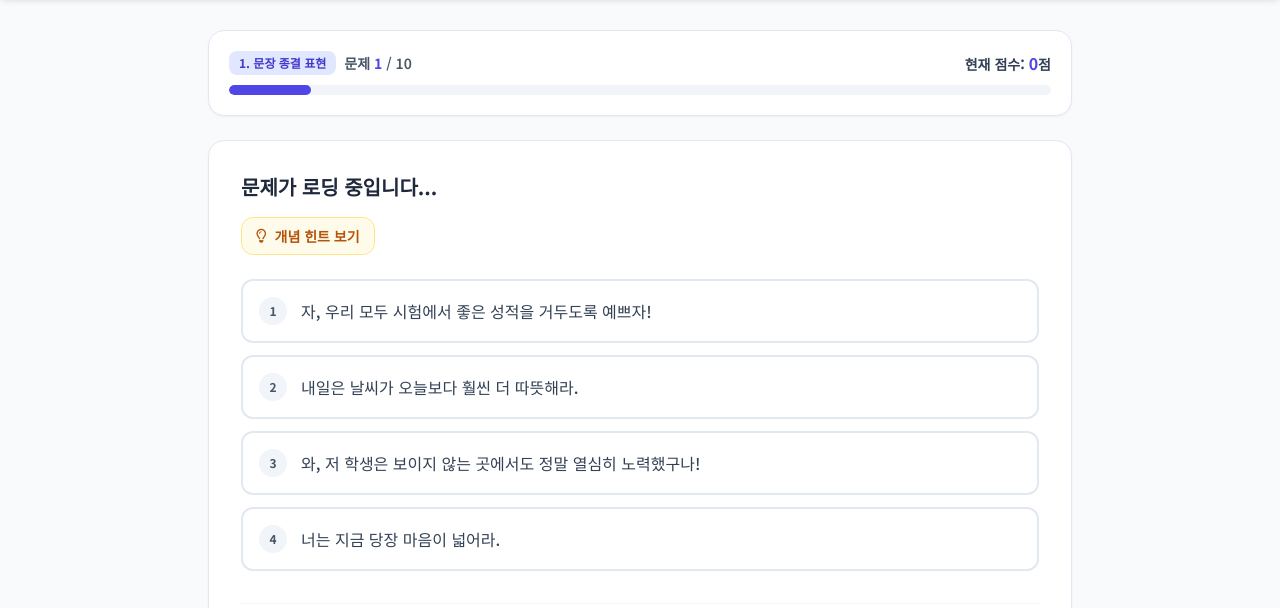
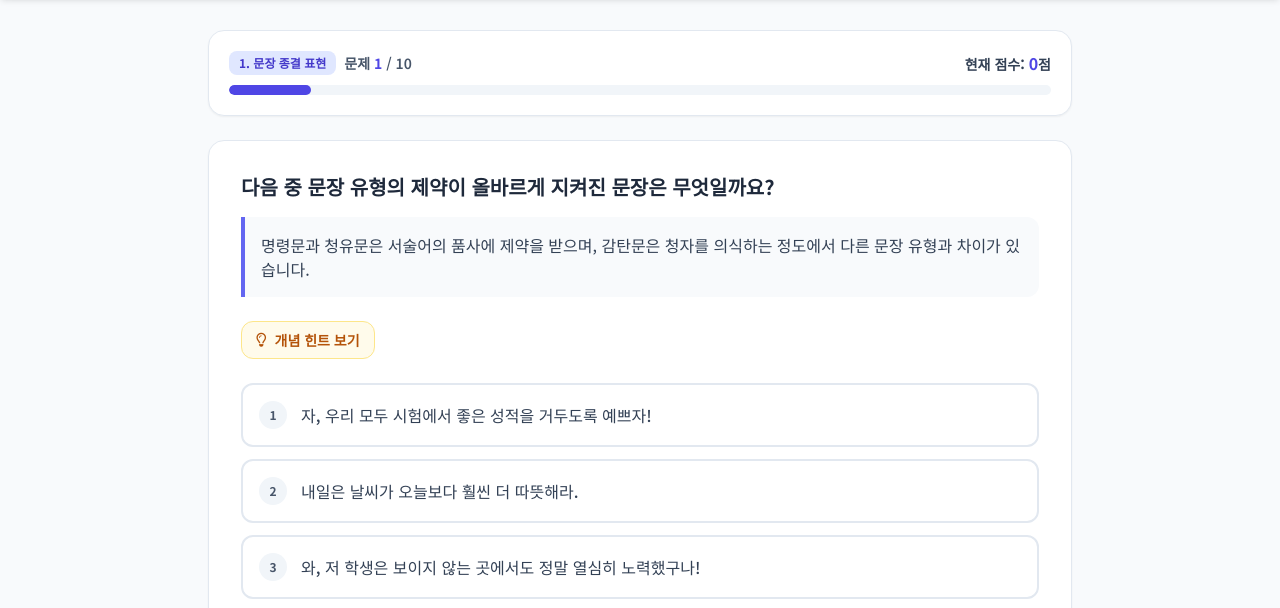
Before and after one commit to blink-24/261121demo2, a plain HTML site: page index.html in a window 1280 px wide. Shown: the part 152-760 px from the top of the page. Drawn offline with nearby package versions, Linux system fonts and the light colour scheme.

Commit message:
Update index.html

```diff
--- a/index.html
+++ b/index.html
@@ -965,10 +965,23 @@
         function renderQuestion() {
             const q = quizData[currentQuestionIndex];
 
-            // 상단 진행률 및 번호 업데이트
+            // 상단 진행률 및 번호, 점수 업데이트
             document.getElementById('quiz-category').textContent = q.category;
             document.getElementById('current-q-num').textContent = currentQuestionIndex + 1;
             document.getElementById('total-q-num').textContent = quizData.length;
+            document.getElementById('current-score').textContent = calculateCurrentScore();
+            document.getElementById('progress-bar').style.width = `${((currentQuestionIndex + 1) / quizData.length) * 100}%`;
+
+            // 발문 및 예문 렌더링
+            document.getElementById('question-text').textContent = q.question;
+            const exampleBox = document.getElementById('example-box');
+            if (q.example) {
+                exampleBox.textContent = q.example;
+                exampleBox.classList.remove('hidden');
+            } else {
+                exampleBox.classList.add('hidden');
+            }
+
             // 힌트 상태 복원 (처음 틀렸거나 사용자가 힌트를 열어둔 경우 계속 열려 있도록 유지)
             const hintBox = document.getElementById('hint-box');
             document.getElementById('hint-text').textContent = q.hint;
```
